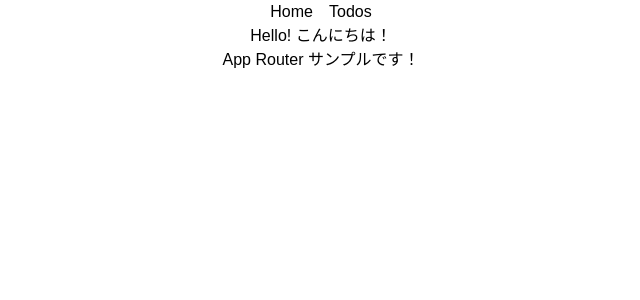
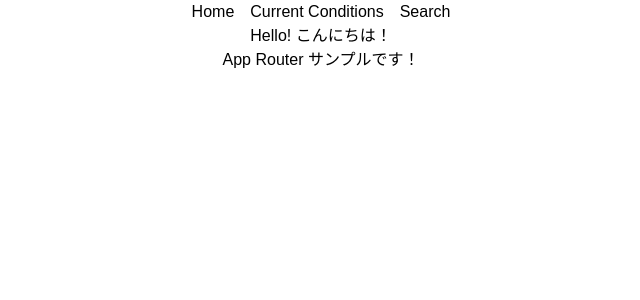
Before and after one commit to ryota-09/app-router-sample, a Next.js app: page / in a window 1280 px wide. Shown: the top 300 px of the page, without its empty margins (319-959 px from the left). Built offline with nearby package versions, Linux system fonts and the light colour scheme.

Commit message:
navの更新

```diff
--- a/src/components/Nav.tsx
+++ b/src/components/Nav.tsx
@@ -8,7 +8,10 @@ export default function Nav() {
           <Link href="/">Home</Link>
         </li>
         <li>
-          <Link href="/todos">Todos</Link>
+          <Link href="/current-conditions">Current Conditions</Link>
+        </li>
+        <li>
+          <Link href="/search">Search</Link>
         </li>
       </ul>
     </nav>
```
